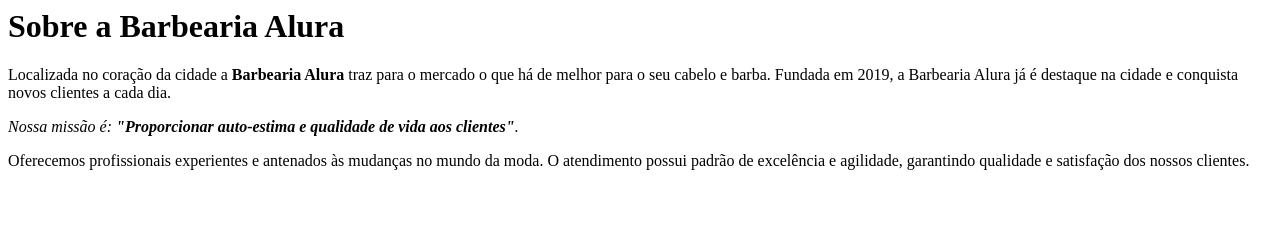
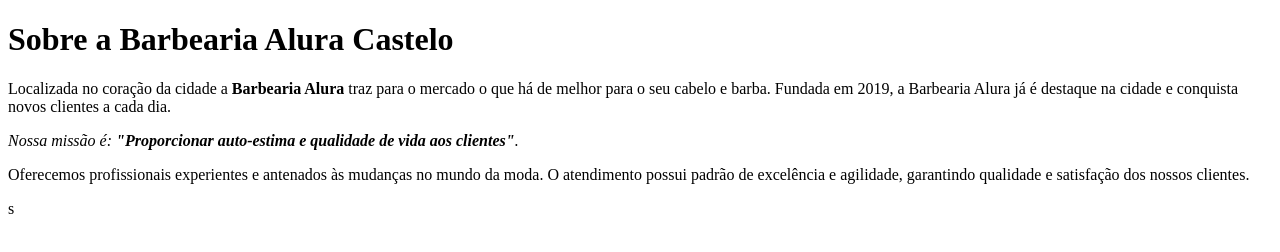
Before and after one commit to santosgiih/html, a plain HTML site: page index.html in a window 1280 px wide. Drawn offline with Linux system fonts and the light colour scheme.

Commit message:
Add files via upload

```diff
--- a/index.html
+++ b/index.html
@@ -1,7 +1,13 @@
-<h1>Sobre a Barbearia Alura</h1>
+<!DOCTYPE html>
+ <html lang="pt-br">
+     <meta charset="UTF-8">
+     <title>Barbearia Alura</title>
 
-<p>Localizada no coração da cidade a <strong>Barbearia Alura</strong> traz para o mercado o que há de melhor para o seu cabelo e barba. Fundada em 2019, a Barbearia Alura já é destaque na cidade e conquista novos clientes a cada dia.</p>
+     <h1>Sobre a Barbearia Alura Castelo</h1>
 
-<p><em>Nossa missão é: <strong>"Proporcionar auto-estima e qualidade de vida aos clientes"</strong>.</em></p>
+     <p>Localizada no coração da cidade a <strong>Barbearia Alura</strong> traz para o mercado o que há de melhor para o seu cabelo e barba. Fundada em 2019, a Barbearia Alura já é destaque na cidade e conquista novos clientes a cada dia.</p>
 
-<p>Oferecemos profissionais experientes e antenados às mudanças no mundo da moda. O atendimento possui padrão de excelência e agilidade, garantindo qualidade e satisfação dos nossos clientes.</p>
+     <p><em>Nossa missão é: <strong>"Proporcionar auto-estima e qualidade de vida aos clientes"</strong>.</em></p>
+
+     <p>Oferecemos profissionais experientes e antenados às mudanças no mundo da moda. O atendimento possui padrão de excelência e agilidade, garantindo qualidade e satisfação dos nossos clientes.</p>
+</html>s
```
